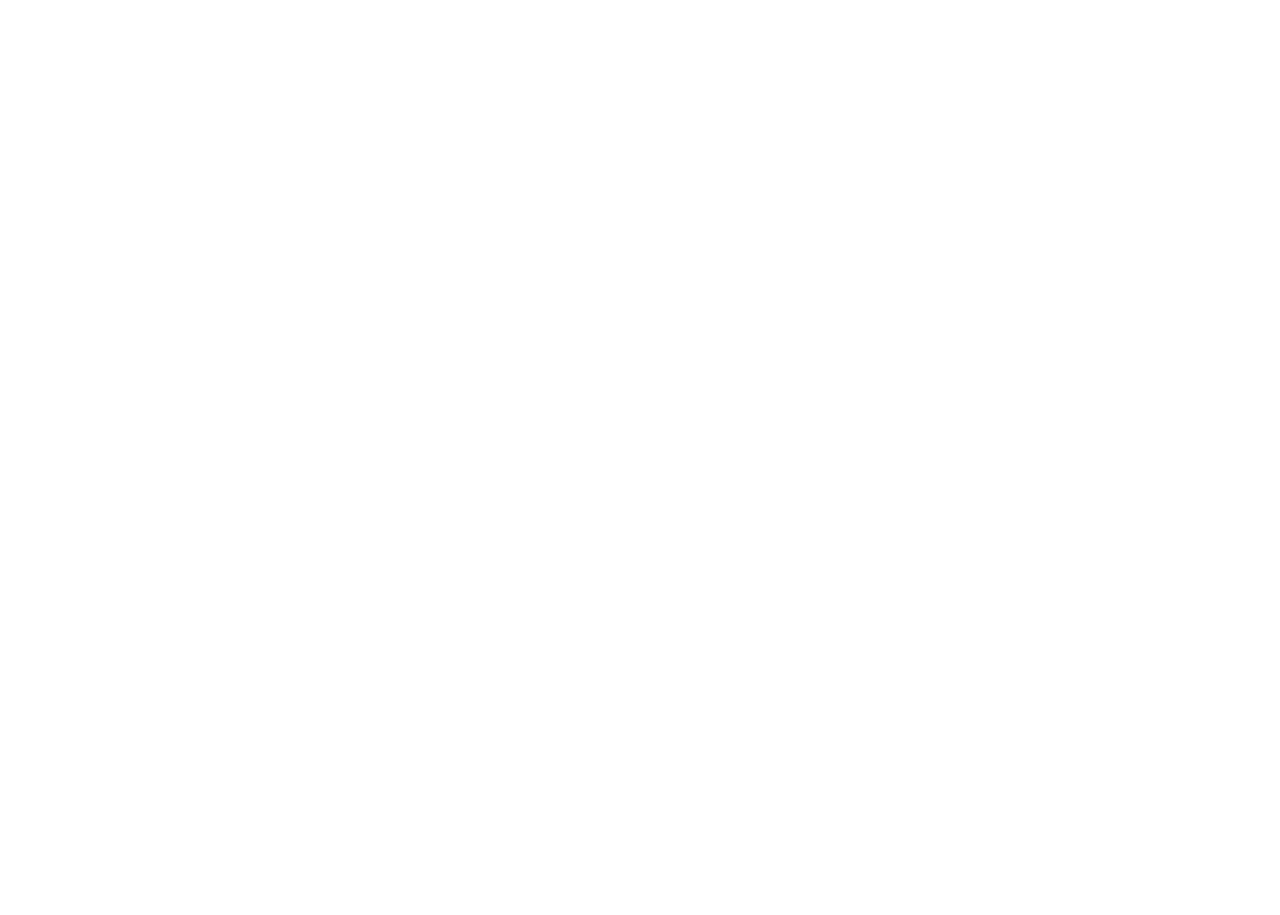
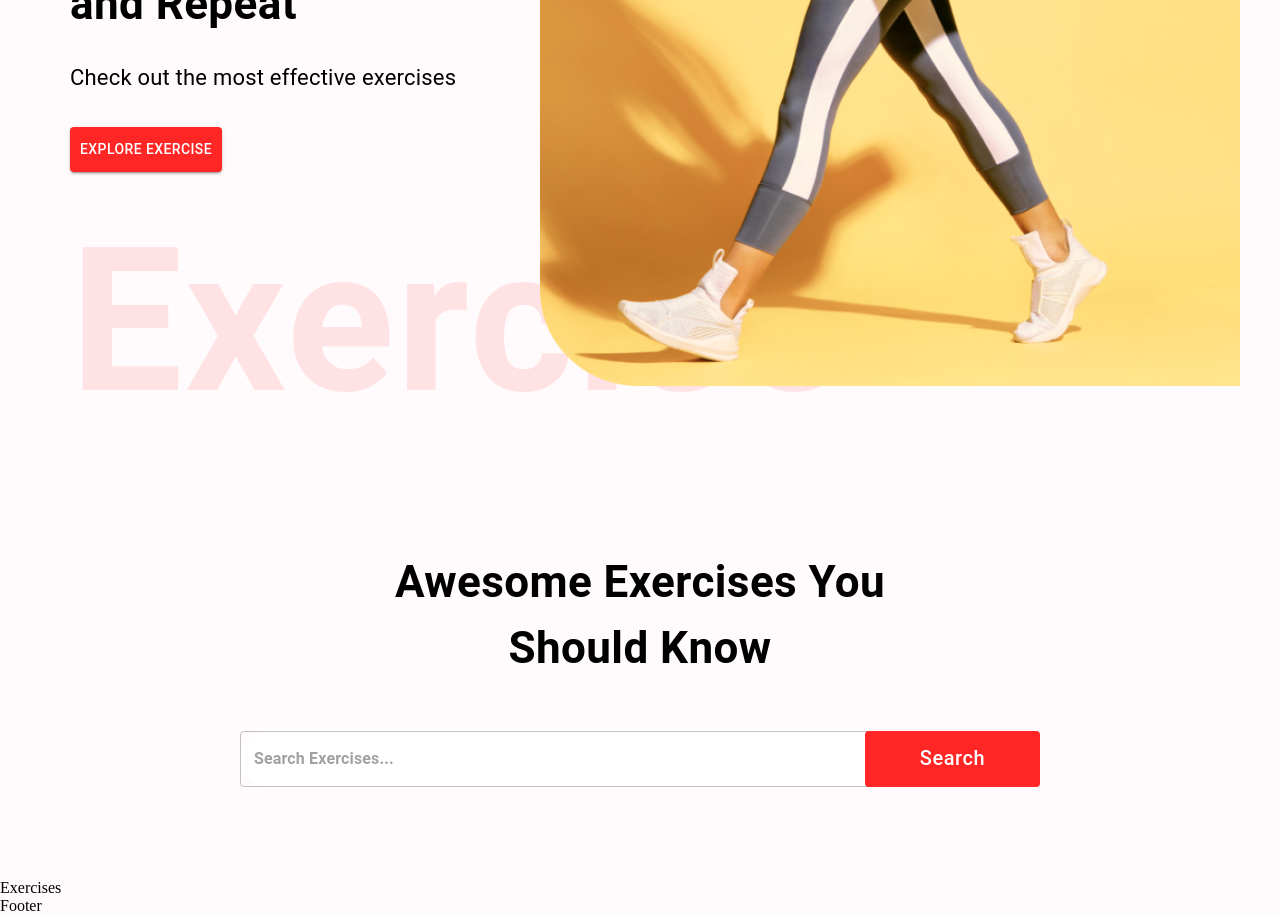
Before and after one commit to Aleksei-89ST/fitnes-app-reactJS, a React (Create React App) app: page / in a window 1280 px wide. Shown: the part 480-1395 px from the top of the page. Before the commit the page ends 800 px from the top, so only its background shows below. Built offline with nearby package versions, Linux system fonts and the light colour scheme.

Commit message:
incomplete structure

```diff
--- a/src/App.js
+++ b/src/App.js
@@ -1,20 +1,20 @@
-import { Box } from '@mui/material';
-import React from 'react';
-import { Route, Routes } from 'react-router-dom';
-import Footer from './components/Footer';
-import Navbar from './components/Navbar';
-import ExerciseDetail from './pages/ExerciseDetail';
-import Home from './pages/Home';
-
+import { Box } from "@mui/material";
+import React from "react";
+import { Route, Routes } from "react-router-dom";
+import Footer from "./components/Footer";
+import Navbar from "./components/Navbar";
+import ExerciseDetail from "./pages/ExerciseDetail";
+import Home from "./pages/Home";
+import "./App.css";
 
 const App = () => (
-  <Box width="400px" sx={{width: {x1: "1488px"}}} m="auto">
-   <Navbar/>
+  <Box width="400px" sx={{ width: { xl: "1488px" } }} m="auto">
+    <Navbar />
     <Routes>
-      <Route path='/' element={<Home/>}/>
-      <Route path='/exercise/:id' element={<ExerciseDetail/>}/>
+      <Route path="/" element={<Home />} />
+      <Route path="/exercise/:id" element={<ExerciseDetail />} />
     </Routes>
-    <Footer/>
+    <Footer />
   </Box>
 );
 
--- /dev/null
+++ b/src/components/Exercises.js
@@ -0,0 +1,9 @@
+import React from 'react'
+
+const Exercises = () => {
+  return (
+    <div>Exercises</div>
+  )
+}
+
+export default Exercises
--- a/src/index.js
+++ b/src/index.js
@@ -6,7 +6,7 @@ import App from "./App";
 const root = ReactDOM.createRoot(document.getElementById("root"));
 
 root.render(
-  <BrowserRouter>
-    <App />
-  </BrowserRouter>
+    <BrowserRouter>
+      <App />
+    </BrowserRouter>
 );
--- a/src/pages/Home.js
+++ b/src/pages/Home.js
@@ -1,9 +1,17 @@
-import React from 'react'
+import React, { useState } from "react";
+import { Box } from "@mui/material";
+import HeroBanner from "../components/HeroBanner";
+import SearchExercises from "../components/SearchExercises";
+import Exercises from "../components/Exercises";
 
 const Home = () => {
   return (
-    <div>Home</div>
-  )
-}
+    <Box>
+      <HeroBanner />
+      <SearchExercises />
+      <Exercises />
+    </Box>
+  );
+};
 
-export default Home
+export default Home;
```
